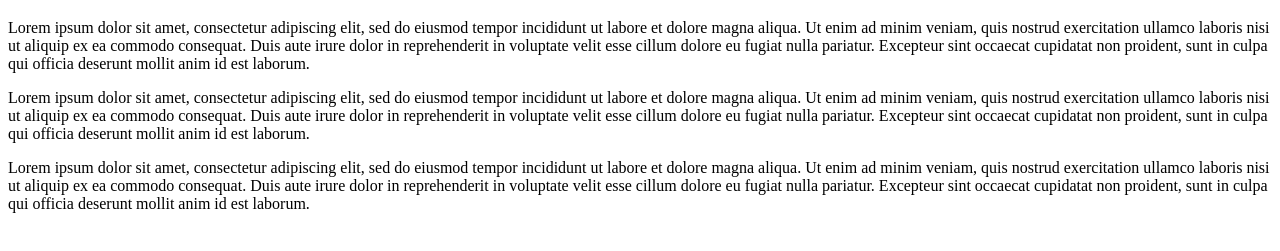
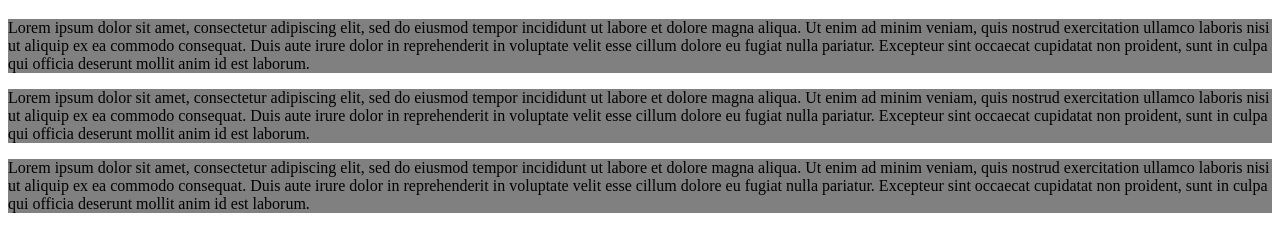
Before and after one commit to J0491nce8/web-course, a plain HTML site: page mod2_solution/index.html in a window 1280 px wide. Shown: the part 61-312 px from the top of the page. Drawn offline with Linux system fonts and the light colour scheme.

Commit message:
m additions

```diff
--- a/mod2_solution/index.html
+++ b/mod2_solution/index.html
@@ -4,7 +4,7 @@
         <meta charset="utf-8">
         <meta name="viewport" content="width=device-width, initial-scale=1">
         <title>Menu</title>
-        <link rel="stylesheet" href="mod2_solution\css\style.css">
+        <link rel="stylesheet" href="./css/style.css">
     </head>
     <body>
         <h1>Our Menu</h1>
```
